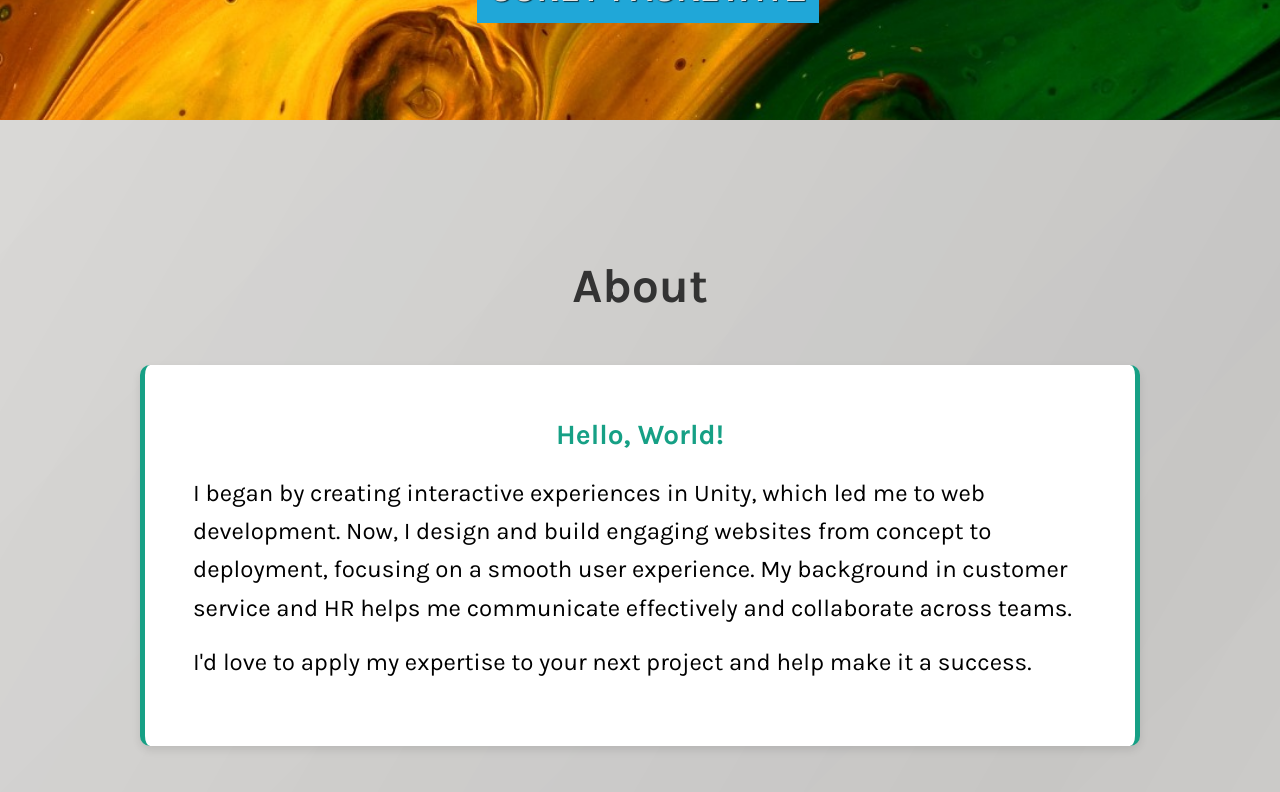
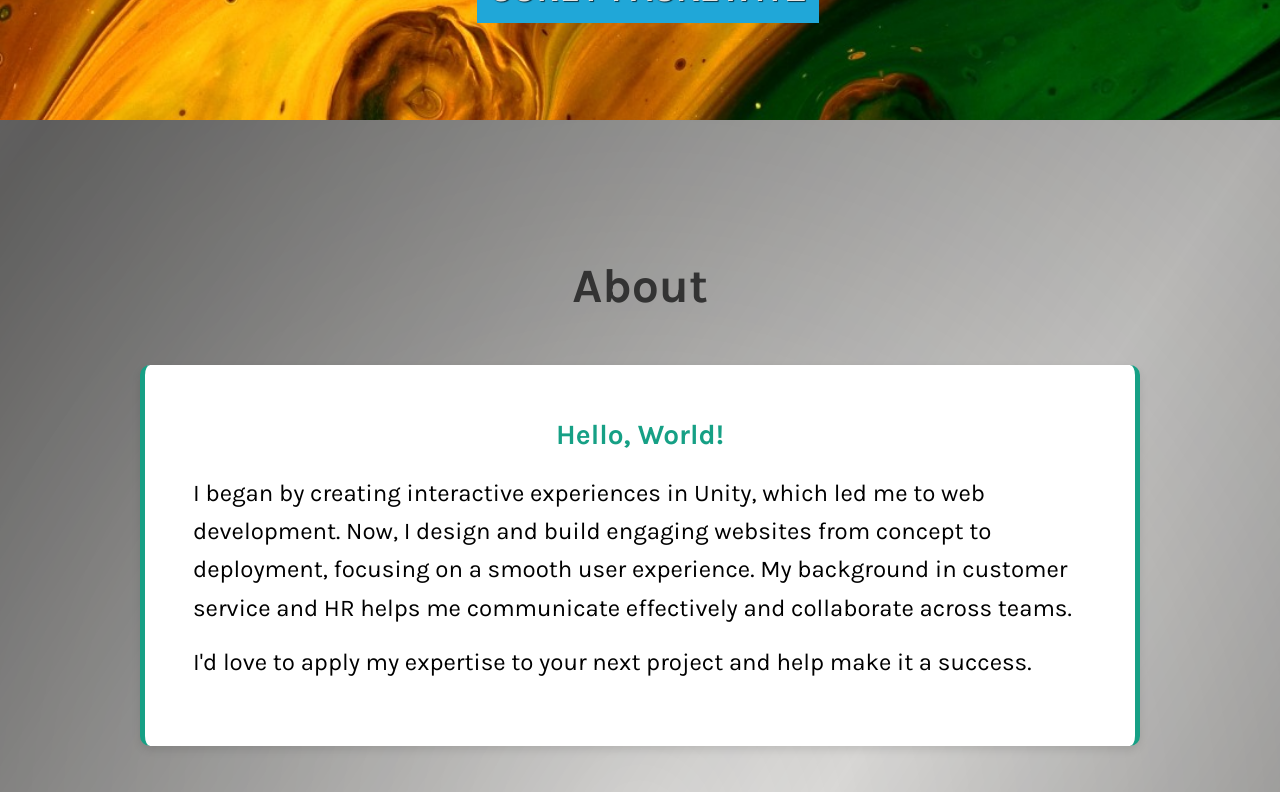
Before and after one commit to CPaskewitz/my-portfolio, a React (Vite) app: page / in a window 1280 px wide. Shown: the part 680-1472 px from the top of the page. Built offline with nearby package versions, Linux system fonts and the light colour scheme.

Commit message:
change shadow mixin style

```diff
--- a/src/components/About/About.scss
+++ b/src/components/About/About.scss
@@ -4,7 +4,9 @@
 .about {
     padding: 80px $spacing-sm;
     background-color: $background-color;
-    @include glossy-shadow-effect('slow');
+    @include swirling-shadow-effect($shadow-color: #000,
+            $swirl-intensity: 1,
+            $animation-duration: 5s);
 
     &__container {
         display: flex;
--- a/src/components/Contact/Contact.scss
+++ b/src/components/Contact/Contact.scss
@@ -6,7 +6,9 @@
     background-color: $background-color;
     text-align: center;
     position: relative;
-    @include glossy-shadow-effect('slow');
+    @include swirling-shadow-effect($shadow-color: #000,
+            $swirl-intensity: 1,
+            $animation-duration: 5s);
 
     &__title {
         font-size: 2rem;
--- a/src/partials/_mixins.scss
+++ b/src/partials/_mixins.scss
@@ -68,53 +68,41 @@
     }
 }
 
-@mixin glossy-shadow-effect($speed: 'medium') {
+@mixin swirling-shadow-effect($shadow-color: rgba(0, 0, 0, 0.1),
+    $swirl-intensity: 0.15,
+    $animation-duration: 10s) {
     position: relative;
     overflow: hidden;
 
-    &::before {
+    &::before,
+    &::after {
         content: "";
         position: absolute;
-        top: 0;
-        left: 0;
-        width: 100%;
-        height: 100%;
+        top: -50%;
+        left: -50%;
+        width: 200%;
+        height: 200%;
         z-index: 1;
         pointer-events: none;
-        background: linear-gradient(135deg,
-                rgba(0, 0, 0, 0.01) 0%,
-                rgba(0, 0, 0, 0.03) 50%,
-                rgba(0, 0, 0, 0.01) 100%);
         mix-blend-mode: multiply;
     }
 
+    &::before {
+        background: radial-gradient(circle at center,
+                rgba(red($shadow-color), green($shadow-color), blue($shadow-color), 0) 0%,
+                rgba(red($shadow-color), green($shadow-color), blue($shadow-color), $swirl-intensity * 0.5) 50%,
+                rgba(red($shadow-color), green($shadow-color), blue($shadow-color), 0) 100%);
+        animation: swirl-shadow-base #{$animation-duration} infinite alternate ease-in-out;
+    }
+
     &::after {
-        content: "";
-        position: absolute;
-        top: -100%;
-        left: -100%;
-        width: 300%;
-        height: 300%;
-        z-index: 1;
-        pointer-events: none;
-        background: linear-gradient(to right,
-                rgba(0, 0, 0, 0) 0%,
-                rgba(0, 0, 0, 0.1) 50%,
-                rgba(0, 0, 0, 0) 100%);
-        transform: rotate(30deg);
-        mix-blend-mode: multiply;
-
-        @if $speed =='slow' {
-            animation: shadow-sweep 12s infinite linear;
-        }
-
-        @else if $speed =='medium' {
-            animation: shadow-sweep 8s infinite linear;
-        }
-
-        @else if $speed =='fast' {
-            animation: shadow-sweep 5s infinite linear;
-        }
+        background: linear-gradient(135deg,
+                rgba(red($shadow-color), green($shadow-color), blue($shadow-color), 0) 0%,
+                rgba(red($shadow-color), green($shadow-color), blue($shadow-color), $swirl-intensity) 25%,
+                rgba(red($shadow-color), green($shadow-color), blue($shadow-color), 0) 50%,
+                rgba(red($shadow-color), green($shadow-color), blue($shadow-color), $swirl-intensity) 75%,
+                rgba(red($shadow-color), green($shadow-color), blue($shadow-color), 0) 100%);
+        animation: swirl-shadow-overlay #{$animation-duration} infinite alternate-reverse cubic-bezier(0.4, 0, 0.2, 1);
     }
 
     >* {
@@ -123,12 +111,36 @@
     }
 }
 
-@keyframes shadow-sweep {
+@keyframes swirl-shadow-base {
     0% {
-        transform: translateX(-100%) rotate(30deg);
+        transform: rotate(-10deg) scale(1);
+        opacity: 0.3;
+    }
+
+    50% {
+        transform: rotate(10deg) scale(1.1);
+        opacity: 0.6;
     }
 
     100% {
-        transform: translateX(100%) rotate(30deg);
+        transform: rotate(-10deg) scale(1);
+        opacity: 0.3;
     }
 }
+
+@keyframes swirl-shadow-overlay {
+    0% {
+        transform: rotate(15deg) translateX(-10%) scale(0.9);
+        opacity: 0.2;
+    }
+
+    50% {
+        transform: rotate(-15deg) translateX(10%) scale(1.1);
+        opacity: 0.5;
+    }
+
+    100% {
+        transform: rotate(15deg) translateX(-10%) scale(0.9);
+        opacity: 0.2;
+    }
+}
```
